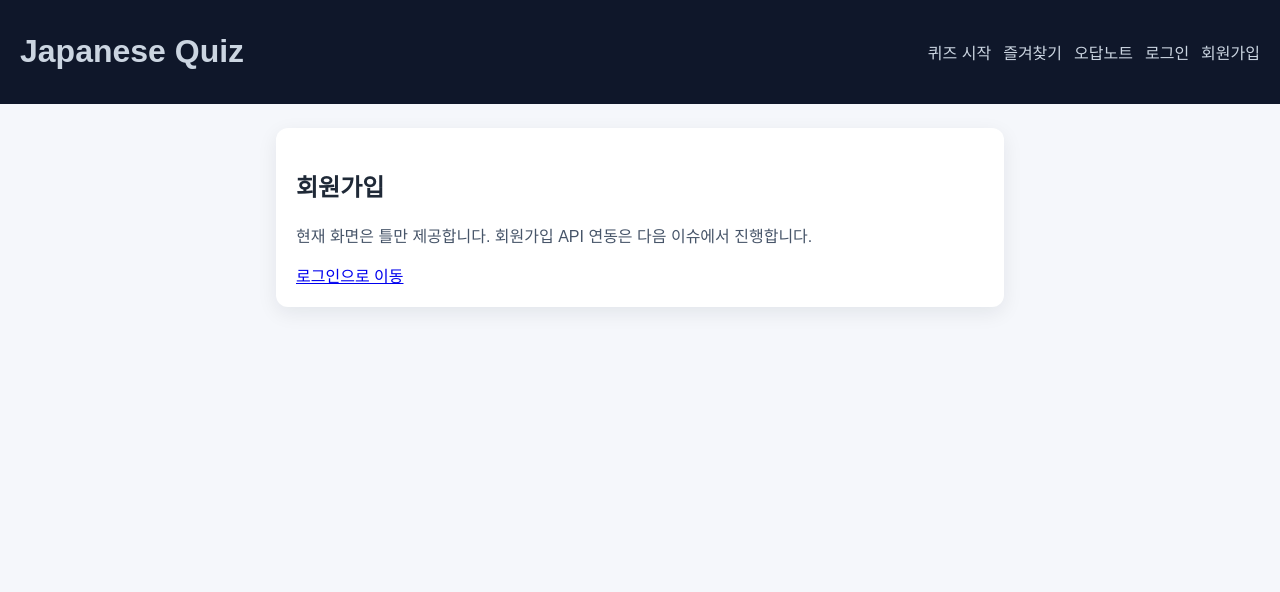
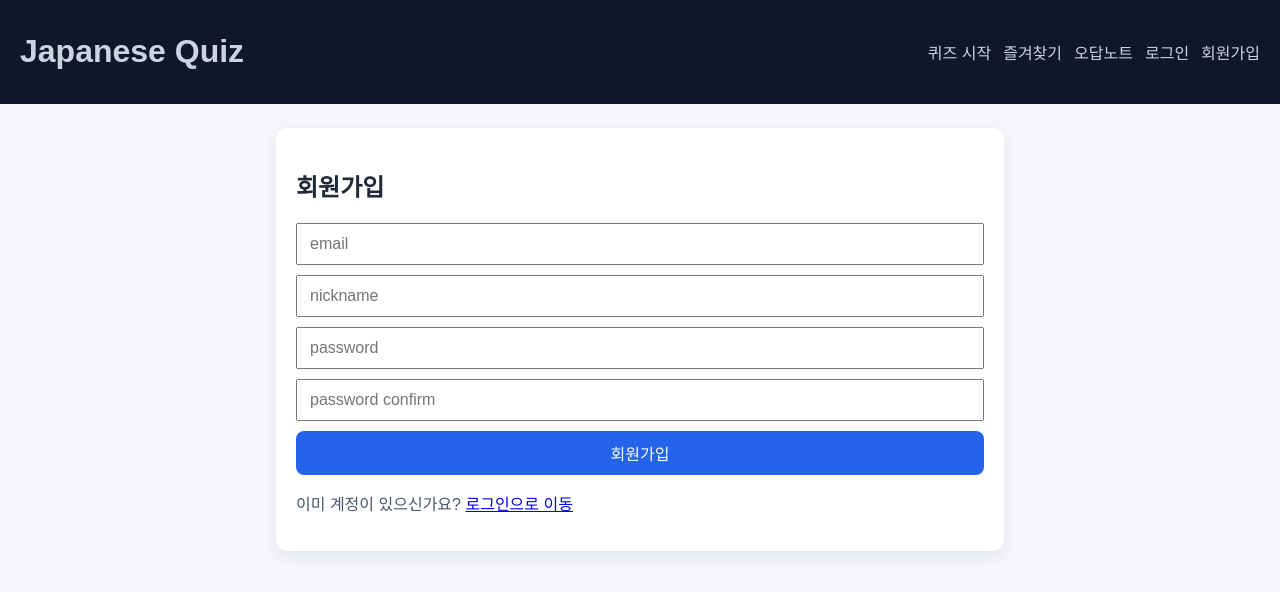
Before and after one commit to zkfmak9257/JapaneseQuizProject, a Vue app in the folder frontend/: page /signup in a window 1280 px wide. Shown: the top 592 px of the page. Built offline with nearby package versions, Linux system fonts and the light colour scheme; no server answers.

Commit message:
feat(frontend): 회원가입 API 연동 및 SignupView 실사용 폼 구현

```diff
--- a/frontend/src/api/authApi.js
+++ b/frontend/src/api/authApi.js
@@ -4,3 +4,8 @@ export async function login(payload) {
   const response = await http.post("/api/auth/login", payload);
   return unwrap(response);
 }
+
+export async function register(payload) {
+  const response = await http.post("/api/auth/register", payload);
+  return unwrap(response);
+}
--- a/frontend/src/stores/authStore.js
+++ b/frontend/src/stores/authStore.js
@@ -1,6 +1,6 @@
 import { computed, ref } from "vue";
 import { defineStore } from "pinia";
-import { login as loginApi } from "../api/authApi";
+import { login as loginApi, register as registerApi } from "../api/authApi";
 
 export const useAuthStore = defineStore("auth", () => {
   const accessToken = ref(localStorage.getItem("accessToken") || "");
@@ -20,9 +20,14 @@ export const useAuthStore = defineStore("auth", () => {
     setToken(token.accessToken);
   }
 
+  async function register(email, nickname, password) {
+    const token = await registerApi({ email, nickname, password });
+    setToken(token.accessToken);
+  }
+
   function logout() {
     setToken("");
   }
 
-  return { accessToken, isLoggedIn, login, logout, setToken };
+  return { accessToken, isLoggedIn, login, register, logout, setToken };
 });
--- a/frontend/src/views/SignupView.vue
+++ b/frontend/src/views/SignupView.vue
@@ -1,11 +1,62 @@
 <template>
   <section class="card">
     <h2>회원가입</h2>
-    <p class="muted">현재 화면은 틀만 제공합니다. 회원가입 API 연동은 다음 이슈에서 진행합니다.</p>
-    <RouterLink to="/login">로그인으로 이동</RouterLink>
+    <form @submit.prevent="onSubmit" class="form">
+      <input v-model="email" type="email" placeholder="email" required />
+      <input v-model="nickname" type="text" placeholder="nickname" required />
+      <input v-model="password" type="password" placeholder="password" required />
+      <input v-model="passwordConfirm" type="password" placeholder="password confirm" required />
+      <button type="submit" :disabled="loading">{{ loading ? "가입 중..." : "회원가입" }}</button>
+    </form>
+    <p v-if="errorMessage" class="error">{{ errorMessage }}</p>
+    <p class="muted">
+      이미 계정이 있으신가요?
+      <RouterLink to="/login">로그인으로 이동</RouterLink>
+    </p>
   </section>
 </template>
 
 <script setup>
-import { RouterLink } from "vue-router";
+import { ref } from "vue";
+import { RouterLink, useRoute, useRouter } from "vue-router";
+import { useAuthStore } from "../stores/authStore";
+
+const router = useRouter();
+const route = useRoute();
+const authStore = useAuthStore();
+
+const email = ref("");
+const nickname = ref("");
+const password = ref("");
+const passwordConfirm = ref("");
+const loading = ref(false);
+const errorMessage = ref("");
+
+async function onSubmit() {
+  if (password.value !== passwordConfirm.value) {
+    errorMessage.value = "비밀번호 확인이 일치하지 않습니다.";
+    return;
+  }
+
+  try {
+    loading.value = true;
+    errorMessage.value = "";
+    await authStore.register(email.value, nickname.value, password.value);
+    const redirect = route.query.redirect || "/quiz/start";
+    router.push(String(redirect));
+  } catch (error) {
+    const status = error?.response?.status;
+    if (status === 400) {
+      errorMessage.value = error?.response?.data?.message || "입력값을 확인해 주세요.";
+      return;
+    }
+    if (status === 409) {
+      errorMessage.value = error?.response?.data?.message || "이미 사용 중인 이메일 또는 닉네임입니다.";
+      return;
+    }
+    errorMessage.value = "회원가입에 실패했습니다.";
+  } finally {
+    loading.value = false;
+  }
+}
 </script>
```
Also changed, not shown: 3 other files (tests, documents, lock files or other folders).
